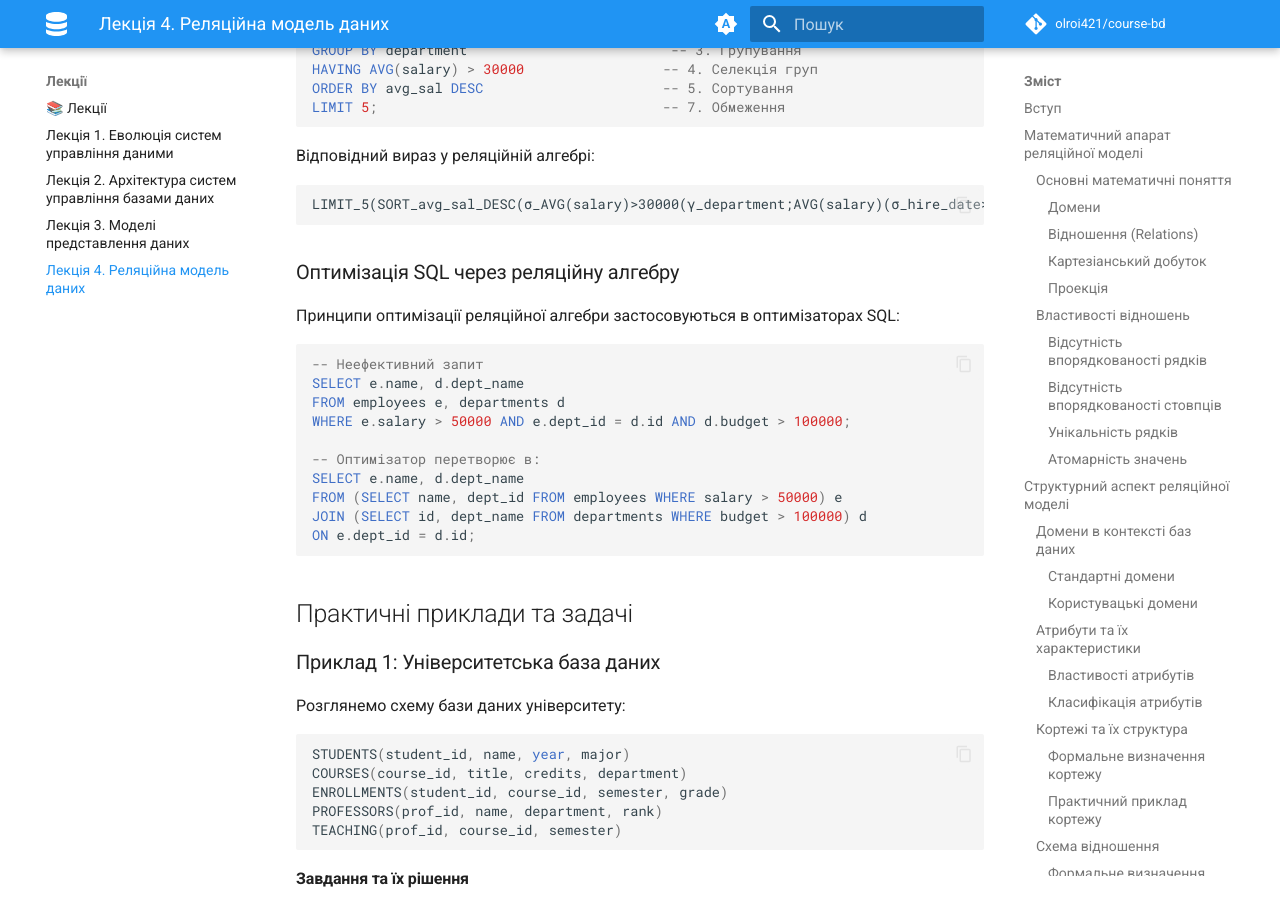
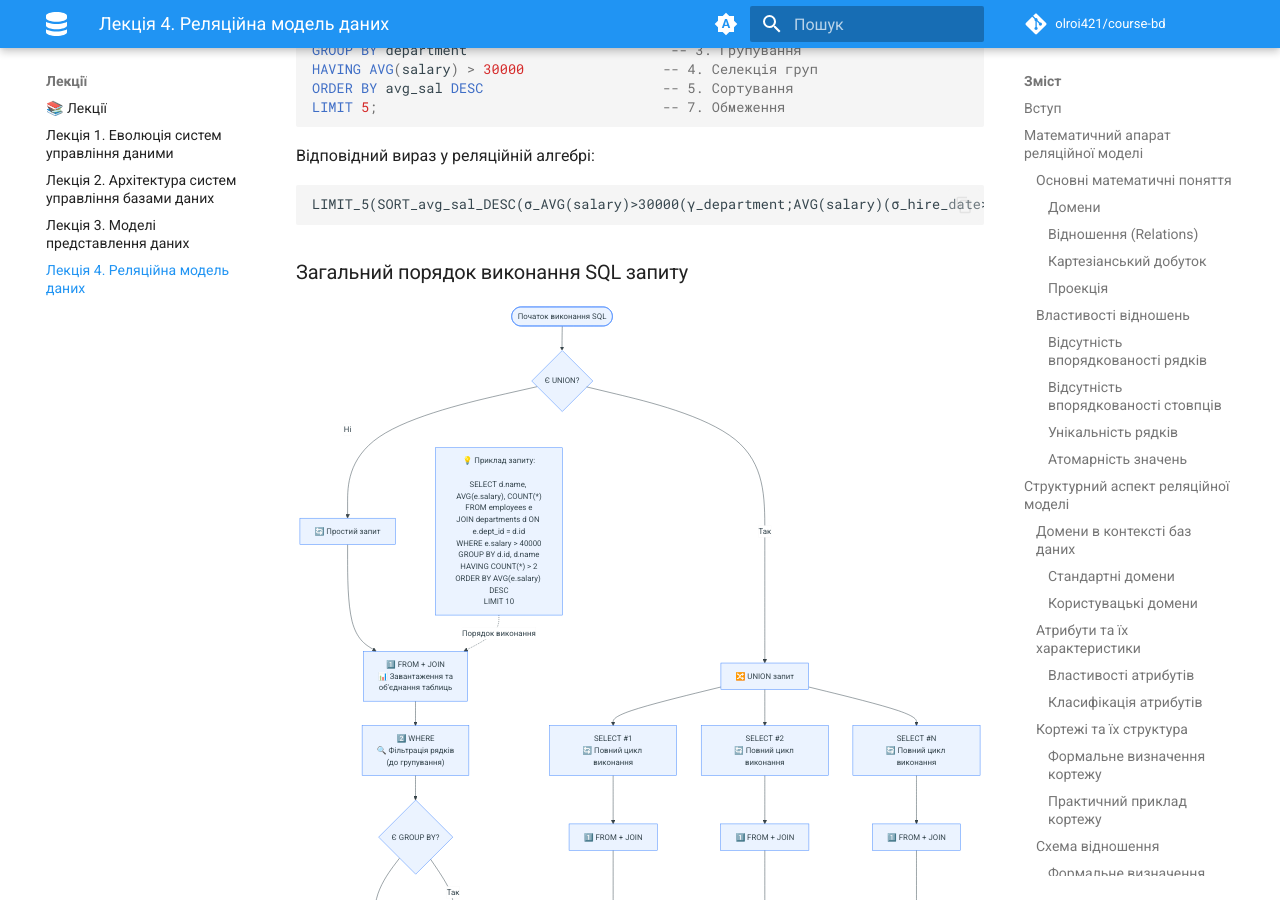
Before and after one commit to olroi421/course-bd, an MkDocs documentation site: the page built from docs/lectures/lecture-04.md, in a window 1280 px wide and 900 px high, scrolled down 20774 px. Built offline with MkDocs 1.6.1 and Material for MkDocs 9.7.7, drawn with Linux system fonts in a browser that asks for light colours; comment, search, counter and statistics services are not loaded; part of the change alters nothing that is shown.

Commit message:
Update lecture-04.md

````diff
--- a/docs/lectures/lecture-04.md
+++ b/docs/lectures/lecture-04.md
@@ -992,6 +992,87 @@ LIMIT 5;                                   -- 7. Обмеження
 LIMIT_5(SORT_avg_sal_DESC(σ_AVG(salary)>30000(γ_department;AVG(salary)(σ_hire_date>'2020-01-01'(EMPLOYEES)))))
 ```
 
+### Загальний порядок виконання SQL запиту
+
+```mermaid
+flowchart TD
+    Start([Початок виконання SQL]) --> CheckUnion{Є UNION?}
+
+    CheckUnion -->|Ні| SimpleQuery["🔄 Простий запит"]
+    CheckUnion -->|Так| UnionQuery["🔀 UNION запит"]
+
+    %% Простий запит
+    SimpleQuery --> FROM["1️⃣ FROM + JOIN<br/>📊 Завантаження та<br/>об'єднання таблиць"]
+    FROM --> WHERE["2️⃣ WHERE<br/>🔍 Фільтрація рядків<br/>(до групування)"]
+    WHERE --> CheckGroup{Є GROUP BY?}
+
+    CheckGroup -->|Так| GROUP["3️⃣ GROUP BY<br/>📦 Групування рядків<br/>для агрегатних функцій"]
+    CheckGroup -->|Ні| SELECT
+
+    GROUP --> CheckHaving{Є HAVING?}
+    CheckHaving -->|Так| HAVING["4️⃣ HAVING<br/>🔍 Фільтрація груп<br/>(після групування)"]
+    CheckHaving -->|Ні| SELECT
+    HAVING --> SELECT
+
+    SELECT["5️⃣ SELECT<br/>📋 Вибір колонок та<br/>обчислення виразів"]
+    SELECT --> CheckDistinct{Є DISTINCT?}
+
+    CheckDistinct -->|Так| DISTINCT["6️⃣ DISTINCT<br/>🗂️ Видалення дублікатів"]
+    CheckDistinct -->|Ні| FinalOps
+    DISTINCT --> FinalOps
+
+    %% UNION запит
+    UnionQuery --> SubQuery1["SELECT #1<br/>🔄 Повний цикл виконання"]
+    UnionQuery --> SubQuery2["SELECT #2<br/>🔄 Повний цикл виконання"]
+    UnionQuery --> SubQueryN["SELECT #N<br/>🔄 Повний цикл виконання"]
+
+    SubQuery1 --> SubFrom1["1️⃣ FROM + JOIN"]
+    SubFrom1 --> SubWhere1["2️⃣ WHERE"]
+    SubWhere1 --> SubGroup1["3️⃣ GROUP BY"]
+    SubGroup1 --> SubHaving1["4️⃣ HAVING"]
+    SubHaving1 --> SubSelect1["5️⃣ SELECT"]
+    SubSelect1 --> SubDistinct1["6️⃣ DISTINCT"]
+
+    SubQuery2 --> SubFrom2["1️⃣ FROM + JOIN"]
+    SubFrom2 --> SubWhere2["2️⃣ WHERE"]
+    SubWhere2 --> SubGroup2["3️⃣ GROUP BY"]
+    SubGroup2 --> SubHaving2["4️⃣ HAVING"]
+    SubHaving2 --> SubSelect2["5️⃣ SELECT"]
+    SubSelect2 --> SubDistinct2["6️⃣ DISTINCT"]
+
+    SubQueryN --> SubFromN["1️⃣ FROM + JOIN"]
+    SubFromN --> SubWhereN["2️⃣ WHERE"]
+    SubWhereN --> SubGroupN["3️⃣ GROUP BY"]
+    SubGroupN --> SubHavingN["4️⃣ HAVING"]
+    SubHavingN --> SubSelectN["5️⃣ SELECT"]
+    SubSelectN --> SubDistinctN["6️⃣ DISTINCT"]
+
+    SubDistinct1 --> UNION["🔀 UNION/UNION ALL<br/>🤝 Об'єднання результатів<br/>± видалення дублікатів"]
+    SubDistinct2 --> UNION
+    SubDistinctN --> UNION
+
+    UNION --> FinalOps
+
+    %% Фінальні операції
+    FinalOps["🎯 Фінальні операції"] --> CheckOrder{Є ORDER BY?}
+
+    CheckOrder -->|Так| ORDER["7️⃣ ORDER BY<br/>📊 Сортування фінального<br/>результату"]
+    CheckOrder -->|Ні| CheckLimit
+    ORDER --> CheckLimit{Є LIMIT/OFFSET?}
+
+    CheckLimit -->|Так| LIMIT["8️⃣ LIMIT/OFFSET<br/>✂️ Обмеження кількості<br/>рядків у результаті"]
+    CheckLimit -->|Ні| Result
+    LIMIT --> Result
+
+    Result[["🎉 Фінальний результат"]]
+
+    %% Додаємо блок з прикладом
+    Example["💡 Приклад запиту:<br/><br/>SELECT d.name, AVG(e.salary), COUNT(*)<br/>FROM employees e<br/>JOIN departments d ON e.dept_id = d.id<br/>WHERE e.salary > 40000<br/>GROUP BY d.id, d.name<br/>HAVING COUNT(*) > 2<br/>ORDER BY AVG(e.salary) DESC<br/>LIMIT 10"]
+
+    Example -.->|"Порядок виконання"| FROM
+
+```
+
 ### Оптимізація SQL через реляційну алгебру
 
 Принципи оптимізації реляційної алгебри застосовуються в оптимізаторах SQL:
````
